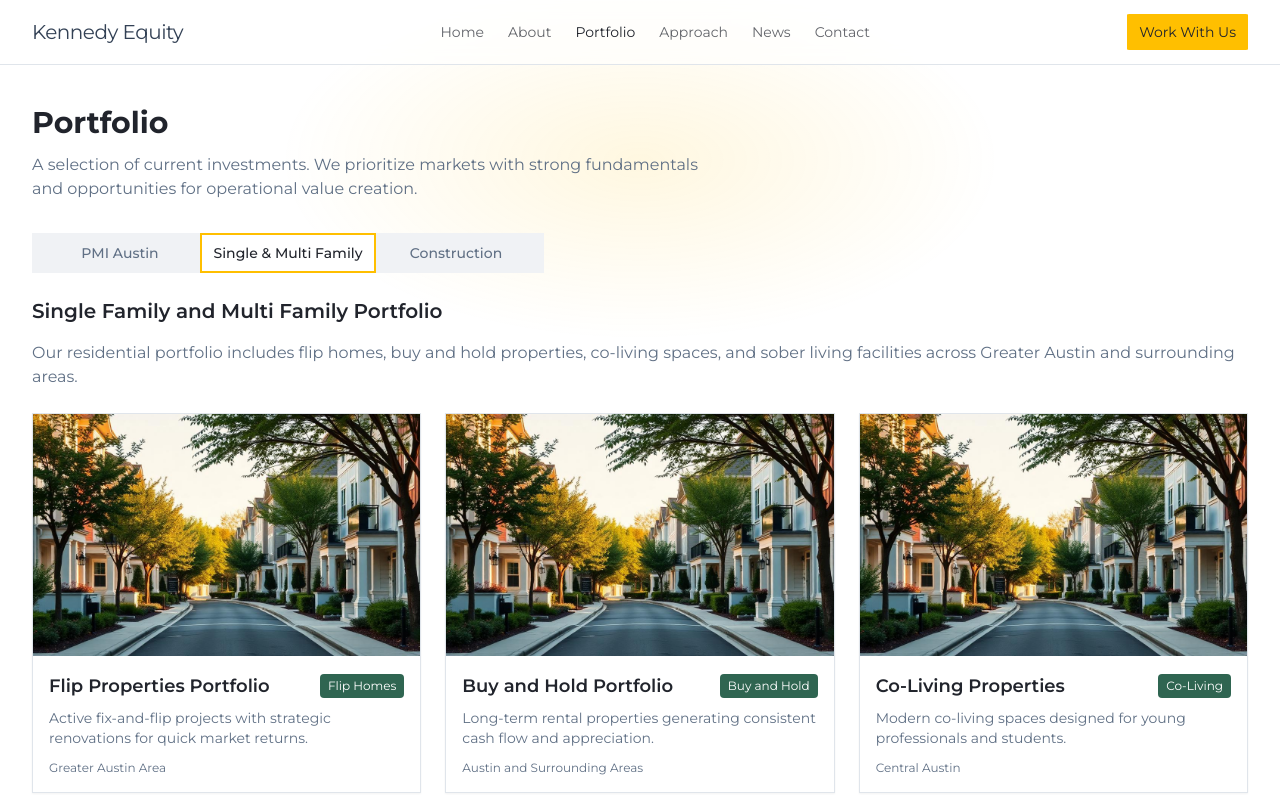
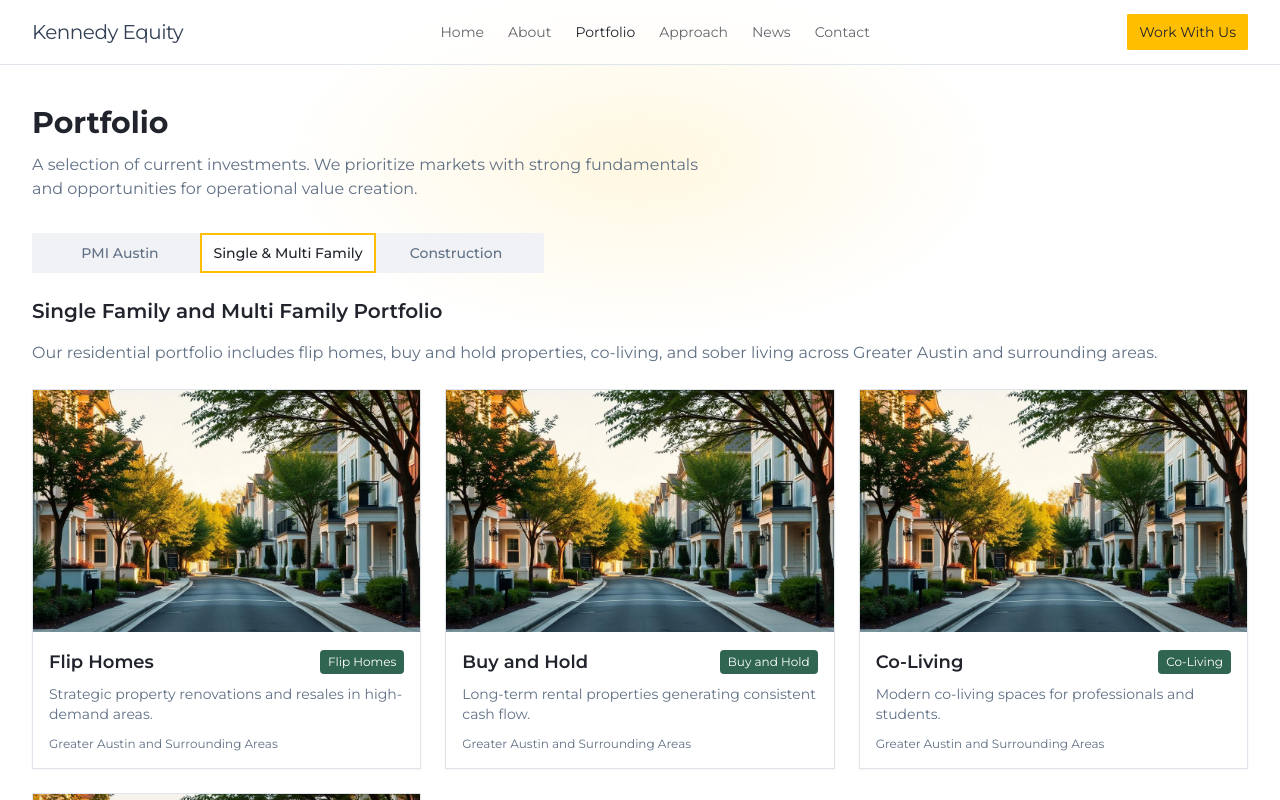
Before and after one commit to mlynnf123/kennedy-equity-showcase, a React (Vite) app: page /kennedy-equity-showcase/portfolio in a window 1280 px wide. Both pictures are taken after a click on the tab "Single & Multi Family". Shown: the top 800 px of the page. Built offline with nearby package versions, Linux system fonts and the light colour scheme.

Commit message:
Update website content
Update content for PMI Austin, including units under management, specializations, and service areas. Also update portfolio and construction sections. Remove the "Featured: PMI Austin" section from the home page.

```diff
--- a/src/pages/Portfolio.tsx
+++ b/src/pages/Portfolio.tsx
@@ -78,51 +78,37 @@ const Portfolio = () => {
                 <div>
                    <h3 className="text-xl font-semibold mb-4">Single Family and Multi Family Portfolio</h3>
                    <p className="text-muted-foreground mb-6">
-                    Our residential portfolio includes flip homes, buy and hold properties, co-living spaces, and sober living facilities across Greater Austin and surrounding areas.
+                     Our residential portfolio includes flip homes, buy and hold properties, co-living, and sober living across Greater Austin and surrounding areas.
                    </p>
                 </div>
                 <div className="grid md:grid-cols-2 lg:grid-cols-3 gap-6">
                    <PortfolioCard
                      image={residentialImg}
-                    name="Flip Properties Portfolio"
-                    description="Active fix-and-flip projects with strategic renovations for quick market returns."
-                    location="Greater Austin Area"
+                     name="Flip Homes"
+                     description="Strategic property renovations and resales in high-demand areas."
+                     location="Greater Austin and Surrounding Areas"
                      sector="Flip Homes"
                    />
                    <PortfolioCard
                      image={residentialImg}
-                    name="Buy and Hold Portfolio"
-                    description="Long-term rental properties generating consistent cash flow and appreciation."
-                    location="Austin and Surrounding Areas"
+                     name="Buy and Hold"
+                     description="Long-term rental properties generating consistent cash flow."
+                     location="Greater Austin and Surrounding Areas"
                      sector="Buy and Hold"
                    />
                    <PortfolioCard
                      image={residentialImg}
-                    name="Co-Living Properties"
-                    description="Modern co-living spaces designed for young professionals and students."
-                    location="Central Austin"
+                     name="Co-Living"
+                     description="Modern co-living spaces for professionals and students."
+                     location="Greater Austin and Surrounding Areas"
                      sector="Co-Living"
                    />
                    <PortfolioCard
                      image={residentialImg}
-                    name="Sober Living Homes"
-                    description="Specialized residential facilities providing supportive sober living environments."
-                    location="Greater Austin Area"
+                     name="Sober Living"
+                     description="Supportive residential facilities for recovery communities."
+                     location="Greater Austin and Surrounding Areas"
                      sector="Sober Living"
-                  />
-                  <PortfolioCard
-                    image={residentialImg}
-                    name="Single-Family Rentals"
-                    description="Portfolio of single-family homes in established neighborhoods with strong rental demand."
-                    location="Austin Metro Area"
-                    sector="Single Family"
-                  />
-                  <PortfolioCard
-                    image={residentialImg}
-                    name="Multi-Family Properties"
-                    description="Apartment complexes and townhomes offering diverse housing options."
-                    location="Greater Austin Region"
-                    sector="Multi-Family"
                    />
                 </div>
               </div>
@@ -133,51 +119,30 @@ const Portfolio = () => {
                 <div>
                    <h3 className="text-xl font-semibold mb-4">Construction</h3>
                    <p className="text-muted-foreground mb-6">
-                    Our construction division specializes in remodeled homes, tour homes, and new custom construction throughout Greater Austin and surrounding areas.
+                     Our construction division specializes in remodelled homes, tour homes, and new custom construction throughout Greater Austin and surrounding areas.
                    </p>
                 </div>
                 <div className="grid md:grid-cols-2 lg:grid-cols-3 gap-6">
                    <PortfolioCard
                      image={residentialImg}
-                    name="Remodeled Homes Portfolio"
-                    description="Complete home renovations and modernizations, transforming dated properties into contemporary living spaces."
-                    location="Greater Austin Area"
-                    sector="Remodeled Homes"
+                     name="Remodelled Homes"
+                     description="Complete home renovations transforming properties into modern living spaces."
+                     location="Greater Austin and Surrounding Areas"
+                     sector="Remodelled Homes"
                    />
                    <PortfolioCard
                      image={residentialImg}
-                    name="Tour Homes Collection"
-                    description="Showcase homes designed to demonstrate our construction quality and design capabilities."
-                    location="Austin and Surrounding Areas"
+                     name="Tour Homes"
+                     description="Showcase homes demonstrating our construction quality and design capabilities."
+                     location="Greater Austin and Surrounding Areas"
                      sector="Tour Homes"
                    />
                    <PortfolioCard
                      image={residentialImg}
-                    name="Custom Home Construction"
-                    description="New custom homes tailored to client specifications with premium finishes and modern amenities."
-                    location="Greater Austin Region"
+                     name="New Custom Construction"
+                     description="Custom homes tailored to client specifications with premium finishes."
+                     location="Greater Austin and Surrounding Areas"
                      sector="New Custom Construction"
-                  />
-                  <PortfolioCard
-                    image={residentialImg}
-                    name="Luxury Custom Estates"
-                    description="High-end custom home construction featuring unique architectural designs and luxury finishes."
-                    location="Lake Travis Area"
-                    sector="Custom Construction"
-                  />
-                  <PortfolioCard
-                    image={residentialImg}
-                    name="Modern Remodel Projects"
-                    description="Contemporary renovations focusing on open floor plans and sustainable materials."
-                    location="Central Austin"
-                    sector="Remodeled Homes"
-                  />
-                  <PortfolioCard
-                    image={residentialImg}
-                    name="Spec Home Development"
-                    description="Speculative home construction in prime locations with market-driven design choices."
-                    location="Austin Metro Area"
-                    sector="New Construction"
                    />
                 </div>
               </div>
```
Lines whose indentation alone changed are shown as unchanged.
